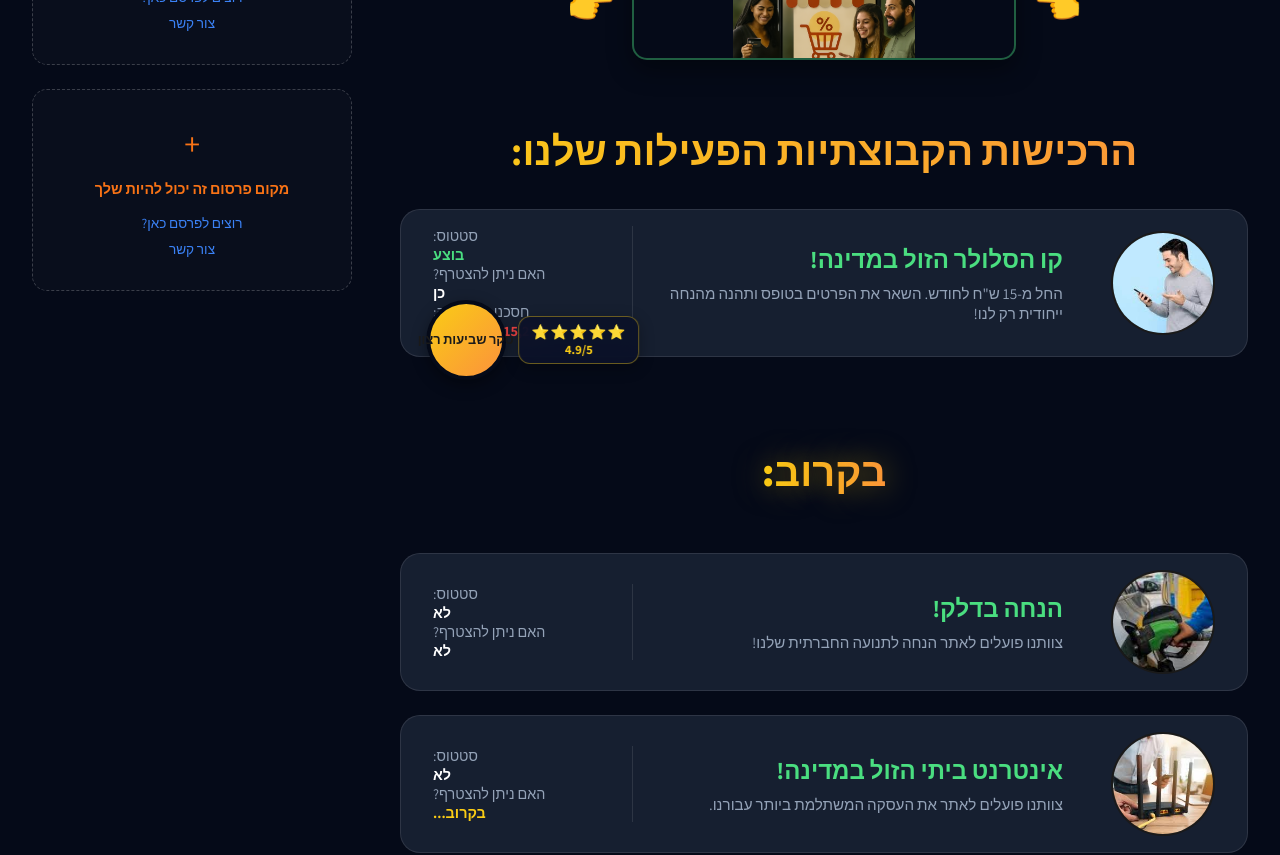
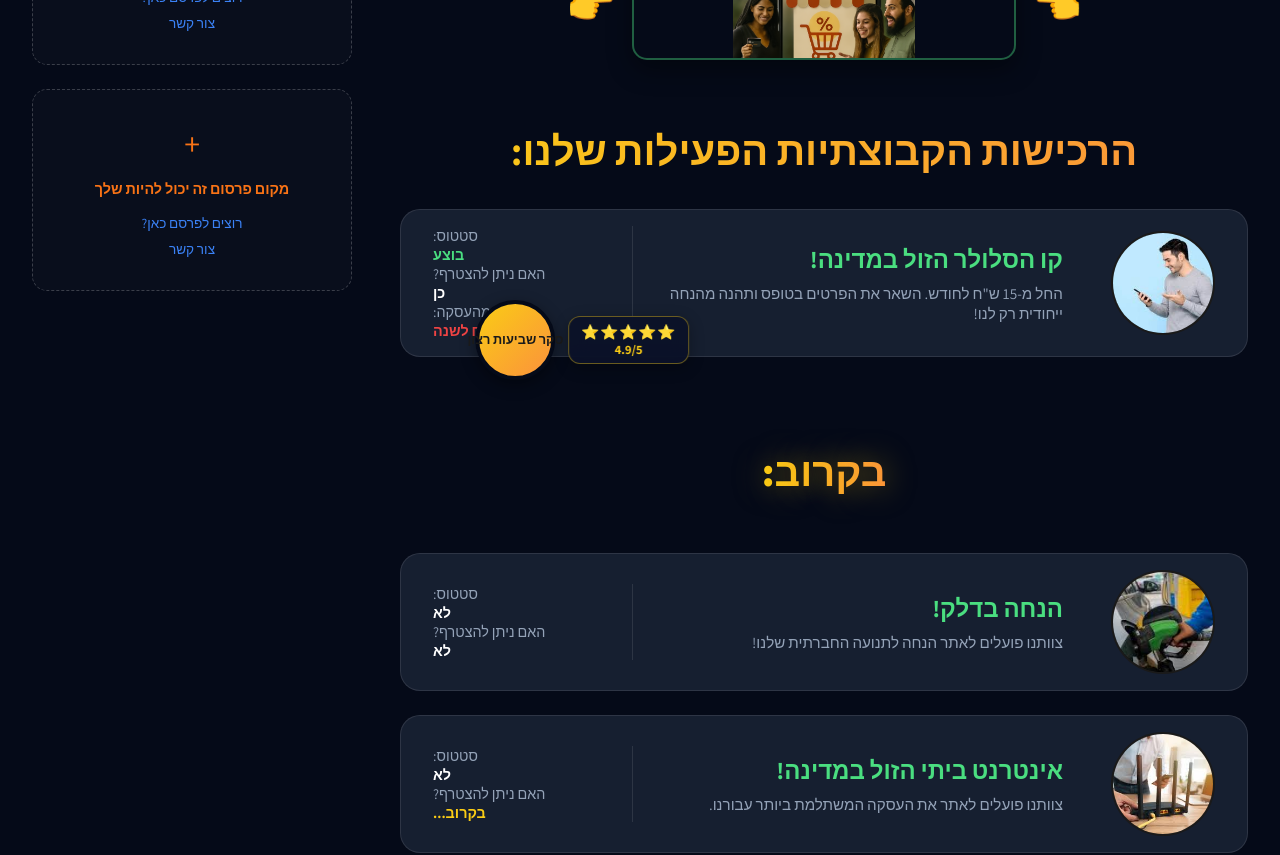
Before and after one commit to gofreeil/purchasing_groups, a SvelteKit app: page / in a window 1280 px wide. Shown: the part 1213-2068 px from the top of the page. Built offline with nearby package versions, Linux system fonts and the light colour scheme; no server answers.

Commit message:
הזזת כפתור

```diff
--- a/src/routes/+page.svelte
+++ b/src/routes/+page.svelte
@@ -509,6 +509,12 @@
         white-space: nowrap;
     }
 
+    @media (min-width: 769px) {
+        .survey-badge-container {
+            left: 75%; /* Moved right to avoid hiding data */
+        }
+    }
+
     .survey-rating-summary {
         display: flex;
         flex-direction: column;
```
